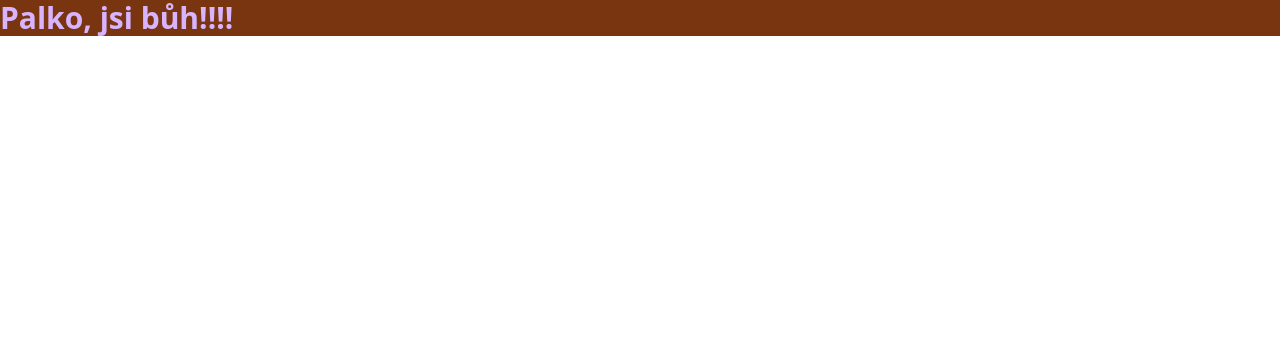
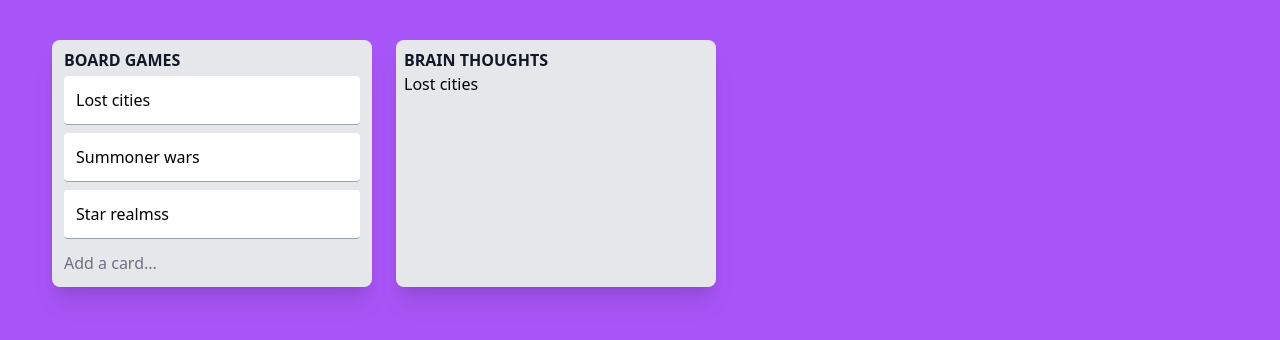
Before and after one commit to pavelchlebek/trello, a website: page public/index.html in a window 1280 px wide. Drawn offline with Linux system fonts and the light colour scheme.

Commit message:
Add classes from tailwind

```diff
--- a/public/index.html
+++ b/public/index.html
@@ -6,6 +6,45 @@
     <link href="output.css" rel="stylesheet" />
   </head>
   <body>
-    <h1 class="text-3xl font-bold text-purple-300 bg-amber-900">Palko, jsi bůh!!!!</h1>
+    <main class="min-h-screen bg-purple-500">
+      <div class="flex w-screen p-10">
+        <section class="w-80 bg-gray-200 mx-3 p-3 pb-2 rounded-lg shadow-xl">
+          <header>
+            <h3 class="font-bold leading-none text-gray-900">BOARD GAMES</h3>
+          </header>
+          <ul>
+            <li
+              class="bg-white my-2 p-3 rounded border-b hover:bg-gray-100 cursor-pointer border-gray-400"
+            >
+              Lost cities
+            </li>
+            <li
+              class="bg-white my-2 p-3 rounded border-b hover:bg-gray-100 cursor-pointer border-gray-400"
+            >
+              Summoner wars
+            </li>
+            <li
+              class="bg-white my-2 p-3 rounded border-b hover:bg-gray-100 cursor-pointer border-gray-400"
+            >
+              Star realmss
+            </li>
+          </ul>
+          <footer>
+            <a class="block py-1 text-gray-500 hover:text-gray-700" href="#"> Add a card... </a>
+          </footer>
+        </section>
+        <section class="w-80 bg-gray-200 mx-3 p-2 rounded-lg shadow-xl">
+          <header>
+            <h3 class="font-bold text-gray-900">BRAIN THOUGHTS</h3>
+          </header>
+          <ul>
+            <li>Lost cities</li>
+            <li></li>
+            <li></li>
+          </ul>
+          <footer></footer>
+        </section>
+      </div>
+    </main>
   </body>
 </html>
```
Also changed, not shown: public/output.css.
